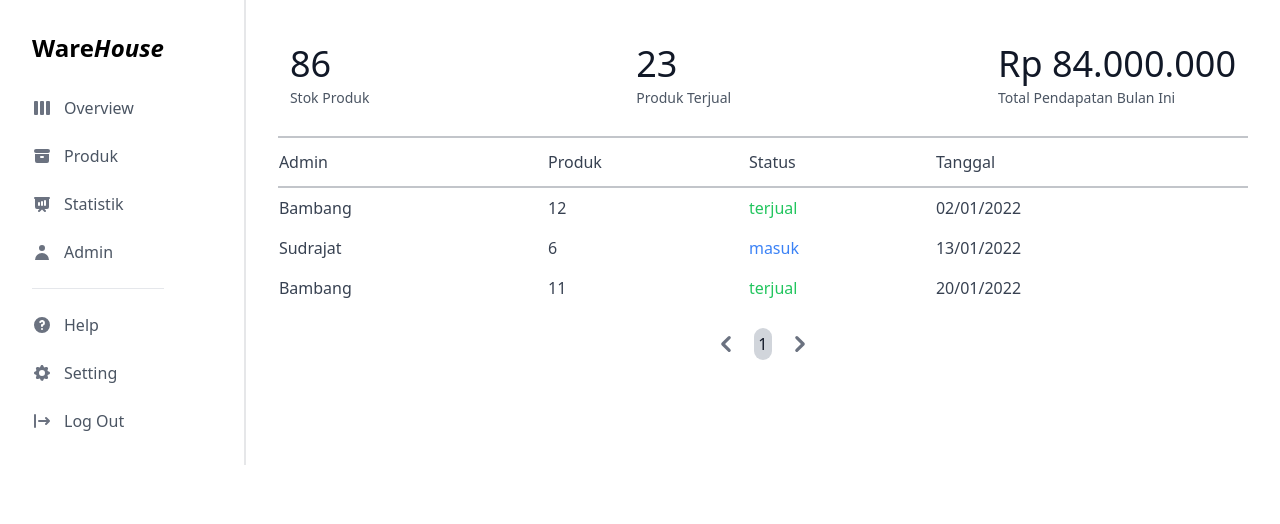
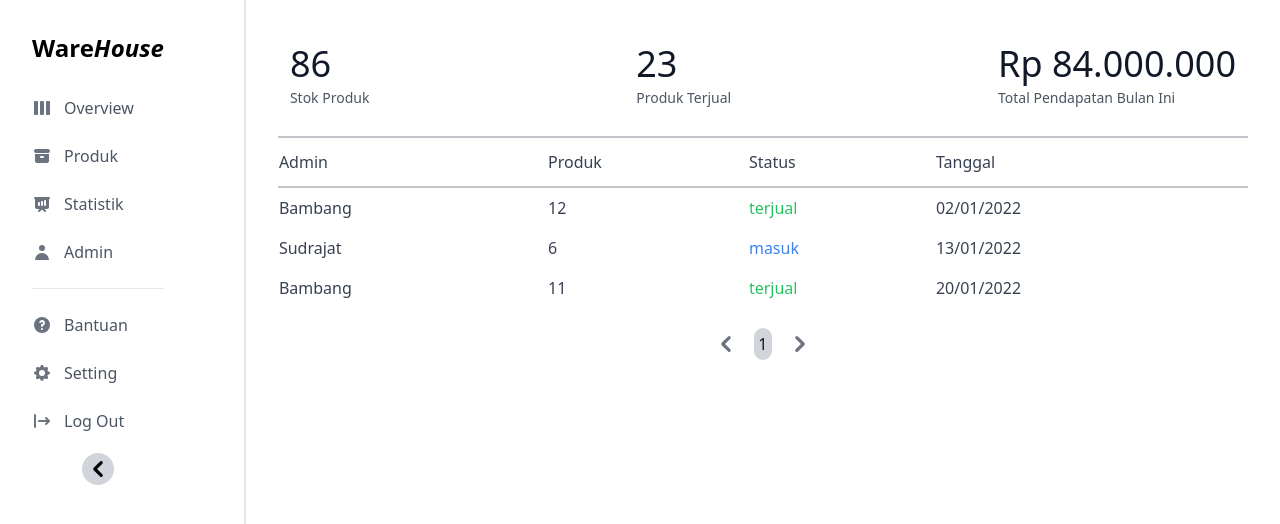
Before and after one commit to rudikurniawan99/product-management-dashboard, a React (Create React App) app: page / in a window 1280 px wide. Shown: the top 524 px of the page. Built offline with nearby package versions, Linux system fonts and the light colour scheme.

Commit message:
edit sidebar

```diff
--- a/src/components/Sidebar.js
+++ b/src/components/Sidebar.js
@@ -1,11 +1,12 @@
-import React from 'react';
-import { AnnotationIcon, ArchiveIcon, CalendarIcon, ChatAlt2Icon, CogIcon, CreditCardIcon, LogoutIcon, PresentationChartBarIcon, QuestionMarkCircleIcon, UserIcon, ViewBoardsIcon } from '@heroicons/react/solid'
+import React, { useState } from 'react';
+import { ArchiveIcon, ChevronLeftIcon, ChevronRightIcon, CogIcon, LogoutIcon, PresentationChartBarIcon, QuestionMarkCircleIcon, UserIcon, ViewBoardsIcon } from '@heroicons/react/solid'
 import { Link } from 'react-router-dom';
 
 const Sidebar = () => {
-  return <div className="p-8 pr-20 border-r-2 border-gray-900 border-opacity-10">
+  const [isMinimize, setIsMinimize] = useState(false)
+  return <div className={`p-8 border-r-2 border-gray-900 border-opacity-10 ${!isMinimize && 'pr-20'}`}>
     <div className="mb-8">
-      <h1 className="text-2xl font-semibold">Ware<span className="italic">House</span></h1>
+      {isMinimize? <div className="w-5">W</div> : <h1 className="text-2xl font-semibold">Ware<span className="italic">House</span></h1>}
     </div>
     <div className="space-y-6">
       {sidebarMainMenu.map(menu => (
@@ -13,8 +14,8 @@ const Sidebar = () => {
           <Link to={menu.link ? menu.link : '/'}>
             <div className="text-gray-600 flex items-center">
               <span className="absolute left-0 scale-y-0 w-1.5 h-5 bg-gray-800 rounded-r group-hover:scale-y-100"/>
-              <div className="mr-3 w-5 text-gray-500 group-hover:text-gray-800">{menu.icon}</div>
-              <p className="group-hover:text-gray-800">{menu.title}</p>
+              <div title={menu.title} className="mr-3 w-5 text-gray-500 group-hover:text-gray-800">{menu.icon}</div>
+              {!isMinimize && <p className="group-hover:text-gray-800">{menu.title}</p>}
             </div>
           </Link>
         </div>
@@ -27,12 +28,23 @@ const Sidebar = () => {
           <Link to="">
             <div className="text-gray-600 flex items-center">
               <span className="absolute left-0 scale-y-0 w-1.5 h-5 bg-gray-800 rounded-r group-hover:scale-y-100"/>
-              <div className="mr-3 w-5 text-gray-500 group-hover:text-gray-800">{menu.icon}</div>
-              <p className="group-hover:text-gray-800">{menu.title}</p>
+              <div title={menu.title} className="mr-3 w-5 text-gray-500 group-hover:text-gray-800">{menu.icon}</div>
+              {!isMinimize && <p className="group-hover:text-gray-800">{menu.title}</p>}
             </div>
           </Link>
         </div>
       ))}
+    </div>
+    <div className="flex my-5 justify-center">
+      <button
+        onClick={() => {
+          setIsMinimize(!isMinimize)
+        }}
+        className="w-8 rounded-full bg-gray-300"
+        title={isMinimize ? 'perbesar sidebar': 'kecilkan sidebar'}
+      >
+        {isMinimize ? <ChevronRightIcon/> : <ChevronLeftIcon/> }
+      </button>
     </div>
   </div>;
 };
@@ -60,7 +72,7 @@ const sidebarMainMenu = [
 
 const sidebarMenu = [
   {
-    title: 'Help',
+    title: 'Bantuan',
     icon: <QuestionMarkCircleIcon/>
   },
   {
--- a/src/routes/index.js
+++ b/src/routes/index.js
@@ -24,7 +24,7 @@ export default Router;
 
 const HomeRouter = () => {
   return (
-    <div className="flex">
+    <div className="flex min-h-screen">
       <Sidebar/>
       <Routes>
         <Route
```
